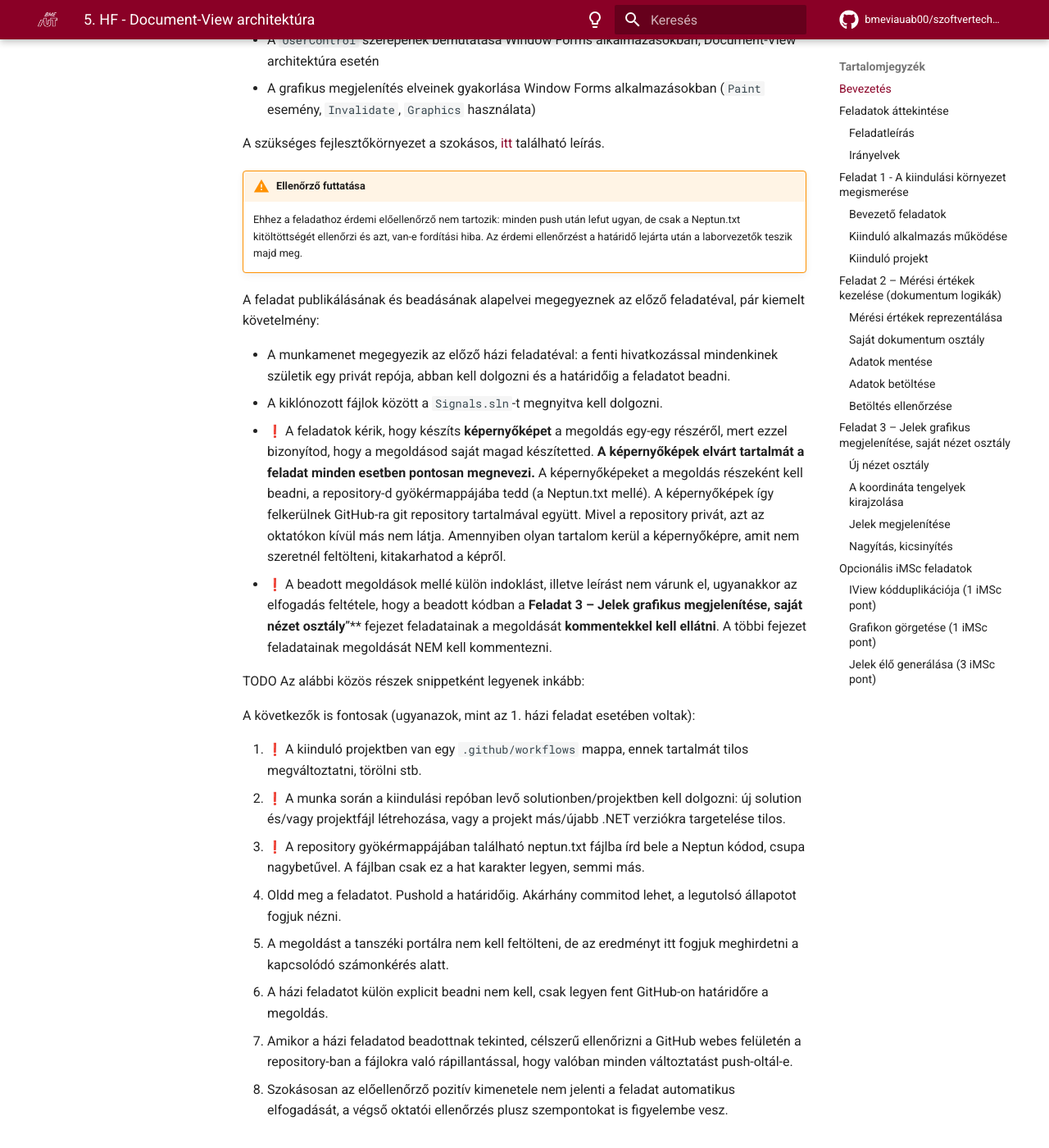
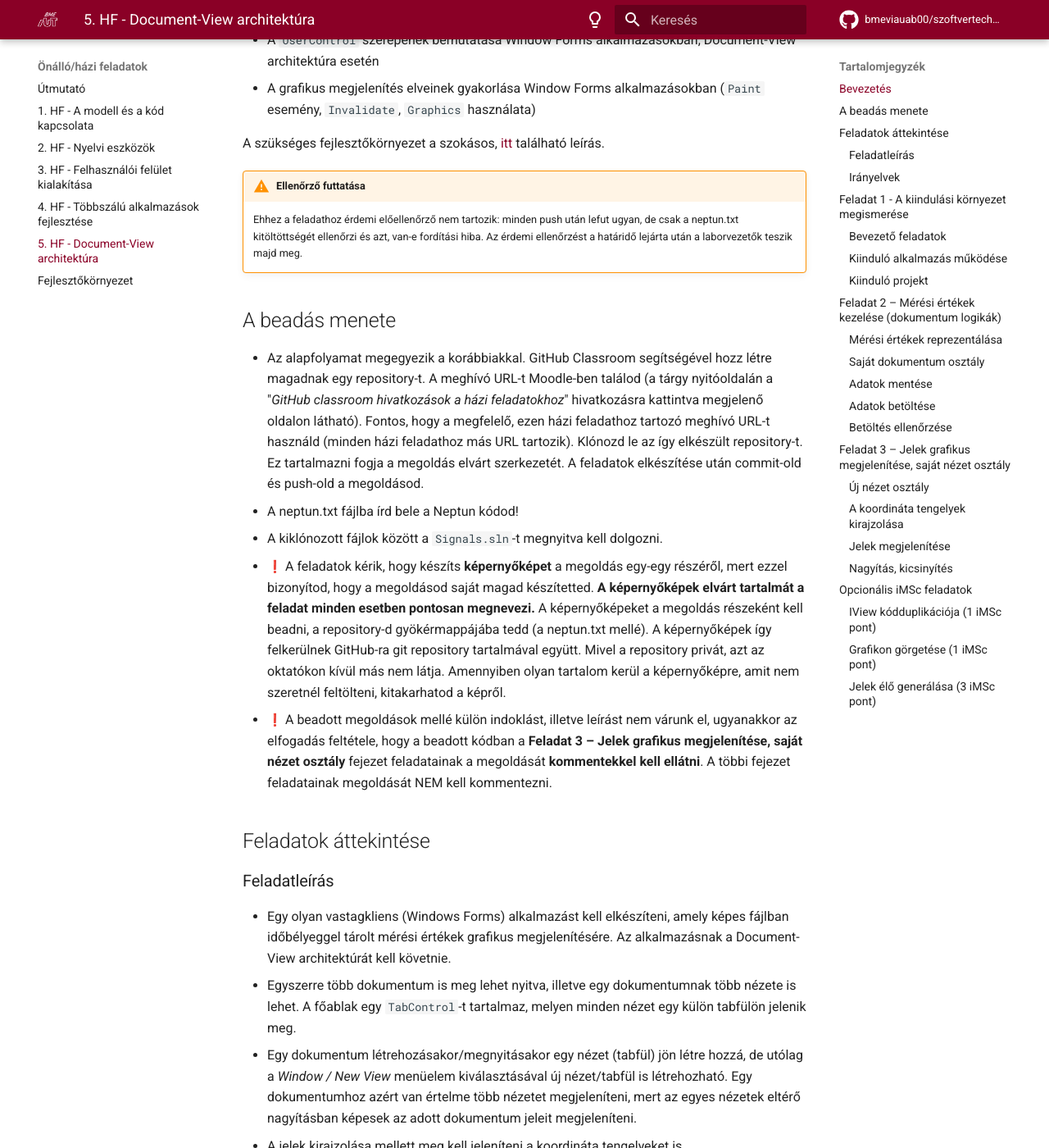
Before and after one commit to bmeviauab00/szoftvertechnikak, an MkDocs documentation site: the page built from docs/hazi/5-document-view-architectura/index.md, in a window 1280 px wide and 1400 px high, scrolled down 804 px. Shown: the whole window at 82% size. Built offline with MkDocs 1.6.1 and Material for MkDocs 9.7.7, drawn with Linux system fonts in a browser that asks for light colours; emoji names are drawn with the system emoji font; comment, search, counter and statistics services are not loaded; some of the changed text lies outside the part shown.

Commit message:
HF5, első körös ellőkészítés

```diff
--- a/docs/hazi/5-document-view-architectura/index.md
+++ b/docs/hazi/5-document-view-architectura/index.md
@@ -33,27 +31,15 @@ Az önálló gyakorlat célja:
 A szükséges fejlesztőkörnyezet a szokásos, [itt](../fejlesztokornyezet/index.md) található leírás.
 
 !!! warning "Ellenőrző futtatása"
-    Ehhez a feladathoz érdemi előellenőrző nem tartozik: minden push után lefut ugyan, de csak a Neptun.txt kitöltöttségét ellenőrzi és azt, van-e fordítási hiba. Az érdemi ellenőrzést a határidő lejárta után a laborvezetők teszik majd meg.
+    Ehhez a feladathoz érdemi előellenőrző nem tartozik: minden push után lefut ugyan, de csak a neptun.txt kitöltöttségét ellenőrzi és azt, van-e fordítási hiba. Az érdemi ellenőrzést a határidő lejárta után a laborvezetők teszik majd meg.
 
-A feladat publikálásának és beadásának alapelvei megegyeznek az előző feladatéval, pár kiemelt követelmény:
+## A beadás menete
 
-- A munkamenet megegyezik az előző házi feladatéval: a fenti hivatkozással mindenkinek születik egy privát repója, abban kell dolgozni és a határidőig a feladatot beadni.
+- Az alapfolyamat megegyezik a korábbiakkal. GitHub Classroom segítségével hozz létre magadnak egy repository-t. A meghívó URL-t Moodle-ben találod (a tárgy nyitóoldalán a "*GitHub classroom hivatkozások a házi feladatokhoz*" hivatkozásra kattintva megjelenő oldalon látható). Fontos, hogy a megfelelő, ezen házi feladathoz tartozó meghívó URL-t használd (minden házi feladathoz más URL tartozik). Klónozd le az így elkészült repository-t. Ez tartalmazni fogja a megoldás elvárt szerkezetét. A feladatok elkészítése után commit-old és push-old a megoldásod.
+- A neptun.txt fájlba írd bele a Neptun kódod!
 - A kiklónozott fájlok között a `Signals.sln`-t megnyitva kell dolgozni.
-- :exclamation: A feladatok kérik, hogy készíts **képernyőképet** a megoldás egy-egy részéről, mert ezzel bizonyítod, hogy a megoldásod saját magad készítetted. **A képernyőképek elvárt tartalmát a feladat minden esetben pontosan megnevezi.** A képernyőképeket a megoldás részeként kell beadni, a repository-d gyökérmappájába tedd (a Neptun.txt mellé). A képernyőképek így felkerülnek GitHub-ra git repository tartalmával együtt. Mivel a repository privát, azt az oktatókon kívül más nem látja. Amennyiben olyan tartalom kerül a képernyőképre, amit nem szeretnél feltölteni, kitakarhatod a képről.
-- :exclamation: A beadott megoldások mellé külön indoklást, illetve leírást nem várunk el, ugyanakkor az elfogadás feltétele, hogy a beadott kódban a **Feladat 3 – Jelek grafikus megjelenítése, saját nézet osztály**”** fejezet feladatainak a megoldását **kommentekkel kell ellátni**. A többi fejezet feladatainak megoldását NEM kell kommentezni.
-
-TODO Az alábbi közös részek snippetként legyenek inkább:
-
-A következők is fontosak (ugyanazok, mint az 1. házi feladat esetében voltak):
-
-1. :exclamation: A kiinduló projektben van egy `.github/workflows` mappa, ennek tartalmát tilos megváltoztatni, törölni stb.
-2. :exclamation: A munka során a kiindulási repóban levő solutionben/projektben kell dolgozni: új solution és/vagy projektfájl létrehozása, vagy a projekt más/újabb .NET verziókra targetelése tilos.
-3. :exclamation: A repository gyökérmappájában található neptun.txt fájlba írd bele a Neptun kódod, csupa nagybetűvel. A fájlban csak ez a hat karakter legyen, semmi más.
-4. Oldd meg a feladatot. Pushold a határidőig. Akárhány commitod lehet, a legutolsó állapotot fogjuk nézni.
-5. A megoldást a tanszéki portálra nem kell feltölteni, de az eredményt itt fogjuk meghirdetni a kapcsolódó számonkérés alatt.
-6. A házi feladatot külön explicit beadni nem kell, csak legyen fent GitHub-on határidőre a megoldás.
-7. Amikor a házi feladatod beadottnak tekinted, célszerű ellenőrizni a GitHub webes felületén a repository-ban a fájlokra való rápillantással, hogy valóban minden változtatást push-oltál-e.
-8. Szokásosan az előellenőrző pozitív kimenetele nem jelenti a feladat automatikus elfogadását, a végső oktatói ellenőrzés plusz szempontokat is figyelembe vesz.
+- :exclamation: A feladatok kérik, hogy készíts **képernyőképet** a megoldás egy-egy részéről, mert ezzel bizonyítod, hogy a megoldásod saját magad készítetted. **A képernyőképek elvárt tartalmát a feladat minden esetben pontosan megnevezi.** A képernyőképeket a megoldás részeként kell beadni, a repository-d gyökérmappájába tedd (a neptun.txt mellé). A képernyőképek így felkerülnek GitHub-ra git repository tartalmával együtt. Mivel a repository privát, azt az oktatókon kívül más nem látja. Amennyiben olyan tartalom kerül a képernyőképre, amit nem szeretnél feltölteni, kitakarhatod a képről.
+- :exclamation: A beadott megoldások mellé külön indoklást, illetve leírást nem várunk el, ugyanakkor az elfogadás feltétele, hogy a beadott kódban a **Feladat 3 – Jelek grafikus megjelenítése, saját nézet osztály** fejezet feladatainak a megoldását **kommentekkel kell ellátni**. A többi fejezet feladatainak megoldását NEM kell kommentezni.
 
 ## Feladatok áttekintése
 
--- a/mkdocs.yml
+++ b/mkdocs.yml
@@ -99,5 +99,5 @@ nav:
       - '2. HF - Nyelvi eszközök': hazi/2-nyelvi-eszkozok/index.md
       - '3. HF - Felhasználói felület kialakítása': hazi/3-felhasznaloi-felulet-kialakitasa/index.md
       - '4. HF - Többszálú alkalmazások fejlesztése': hazi/4-tobbszalu-alkalmazasok-fejlesztese/index.md
-      - '5. HF - Document-View architektúra': hazi/meghirdetes-elott.md
+      - '5. HF - Document-View architektúra': hazi/5-document-view-architectura/index.md
       - 'Fejlesztőkörnyezet': hazi/fejlesztokornyezet/index.md
```
Also changed, not shown: other parts of docs/hazi/5-document-view-architectura/index.md (+2 -4 lines), docs/hazi/4-tobbszalu-alkalmazasok-fejlesztese/index.md (+1 -0 lines), docs/hazi/index.md (+1 -1 lines).
